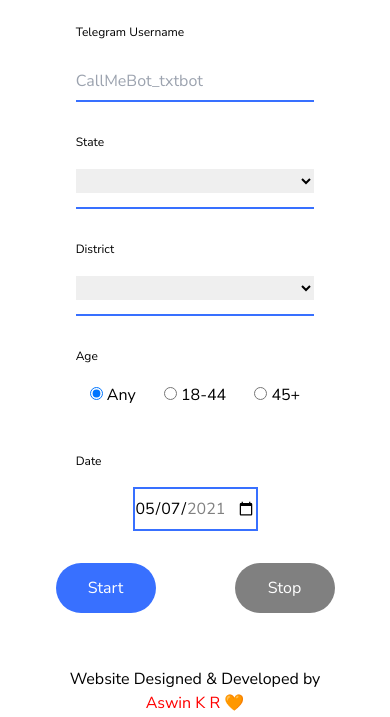
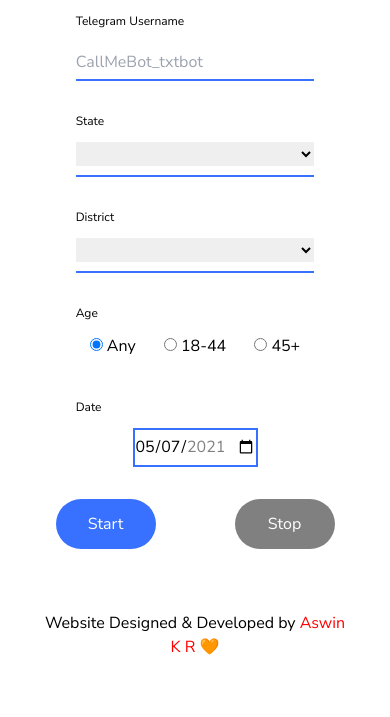
Before and after one commit to aswinkr77/Vaccine-Slot-Availability-Notifier, a website: page mobile_index.html in a window 390 px wide. Shown: the part 197-914 px from the top of the page. After the commit the page ends 884 px from the top, so only its background shows below. Drawn offline with nearby package versions, Linux system fonts and the light colour scheme; no server answers.

Commit message:
fixed footer

```diff
--- a/mobile_index.html
+++ b/mobile_index.html
@@ -191,9 +191,18 @@ input[type=radio]:disabled + span {
         margin-bottom: 5px;
     }
 
+    .me-in {
+        display: flex;
+        width: 80%;
+        padding-bottom: 10px;
+    }
+
+    .me-in a {
+        color: red;
+    }
+
     .me {
-        width: 75%;
-        margin: 20px auto;
+        display: none;
     }
 }
 
@@ -299,6 +308,10 @@ input[type=radio]:disabled + span {
             <div class="buttons relative w-8/12 p-4 flex justify-around flex-wrap pb-10">
                 <button id="search" class="">Start</button>
                 <button id="stop" class="" disabled>Stop</button>
+            </div>
+
+            <div class="me-in relative text-center hidden justify-center">
+                <p>Website Designed & Developed by <a href="https://www.instagram.com/__ash_things__/">Aswin K R</a> &#129505</p>
             </div>
         </div>
     </div>
--- a/public/style.css
+++ b/public/style.css
@@ -177,9 +177,18 @@ input[type=radio]:disabled + span {
         margin-bottom: 5px;
     }
 
+    .me-in {
+        display: flex;
+        width: 80%;
+        padding-bottom: 10px;
+    }
+
+    .me-in a {
+        color: red;
+    }
+
     .me {
-        width: 75%;
-        margin: 20px auto;
+        display: none;
     }
 }
 
```
Also changed, not shown: index.html (+4 -0 lines).
